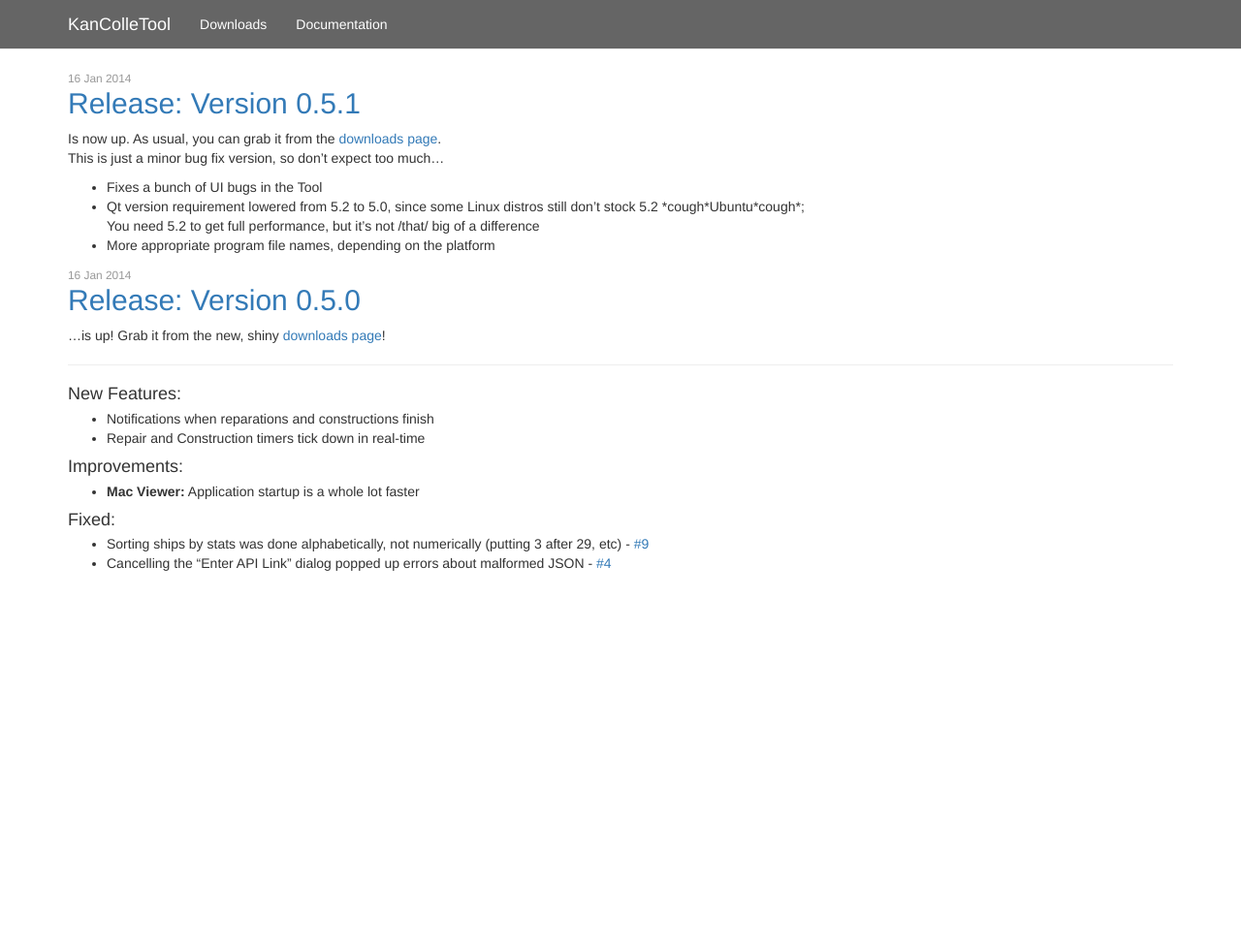
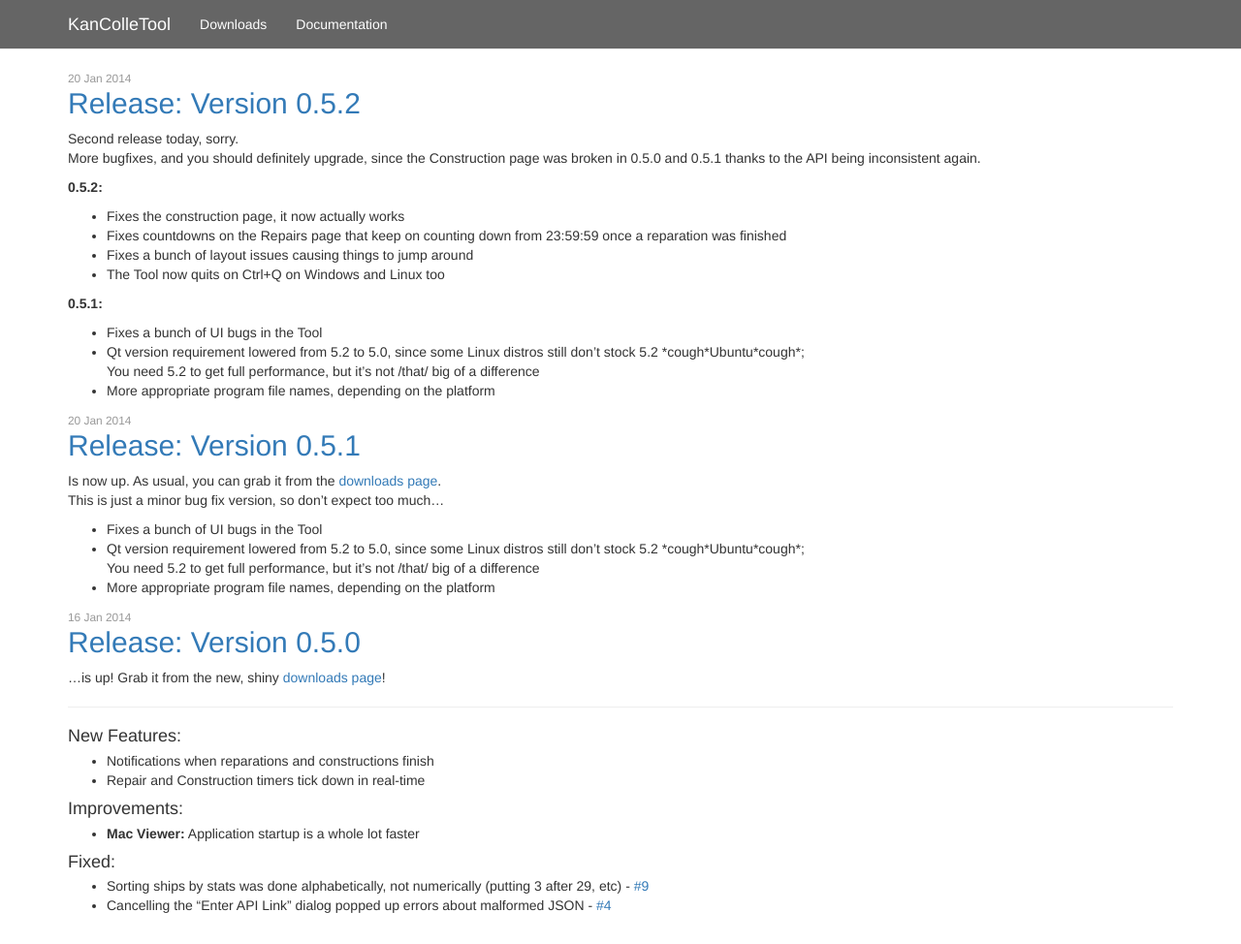
Before and after one commit to KanColleTool/kancolletool.github.io, a Jekyll site: the page built from index.html, in a window 1280 px wide and 974 px high. Shown: the whole window at 97% size. Built offline with Jekyll 4.4.1, drawn with Linux system fonts in a browser that asks for light colours; nearby versions of some CDN libraries; Markdown is read by kramdown in place of the engine named in the settings.

```diff
--- a/_data/downloads.yml
+++ b/_data/downloads.yml
@@ -1,4 +1,8 @@
 ---
+-
+  version: 0.5.2
+  date: 2014-01-20
+  commit: a2f5f0eeed4680a4b52895ff0f7e6ac5933989b0
 -
   version: 0.5.1
   date: 2014-01-20
--- a/_posts/2014-01-20-version-0.5.1.md
+++ b/_posts/2014-01-20-version-0.5.1.md
@@ -1,7 +1,7 @@
 ---
 layout: post
 title:  "Release: Version 0.5.1"
-date:   2014-01-16 18:31:00
+date:   2014-01-20 14:00:00
 categories: kancolletool releases
 ---
 
--- /dev/null
+++ b/_posts/2014-01-20-version-0.5.2.md
@@ -0,0 +1,23 @@
+---
+layout: post
+title:  "Release: Version 0.5.2"
+date:   2014-01-20 22:17:00
+categories: kancolletool releases
+---
+
+Second release today, sorry.
+More bugfixes, and you should definitely upgrade, since the Construction page was broken in 0.5.0 and 0.5.1 thanks to the API being inconsistent again.
+
+**0.5.2:**
+
+* Fixes the construction page, it now actually works
+* Fixes countdowns on the Repairs page that keep on counting down from 23:59:59 once a reparation was finished
+* Fixes a bunch of layout issues causing things to jump around
+* The Tool now quits on Ctrl+Q on Windows and Linux too
+
+**0.5.1:**
+
+* Fixes a bunch of UI bugs in the Tool
+* Qt version requirement lowered from 5.2 to 5.0, since some Linux distros still don't stock 5.2 \*cough\*Ubuntu\*cough\*;
+  You need 5.2 to get full performance, but it's not /that/ big of a difference
+* More appropriate program file names, depending on the platform
```
